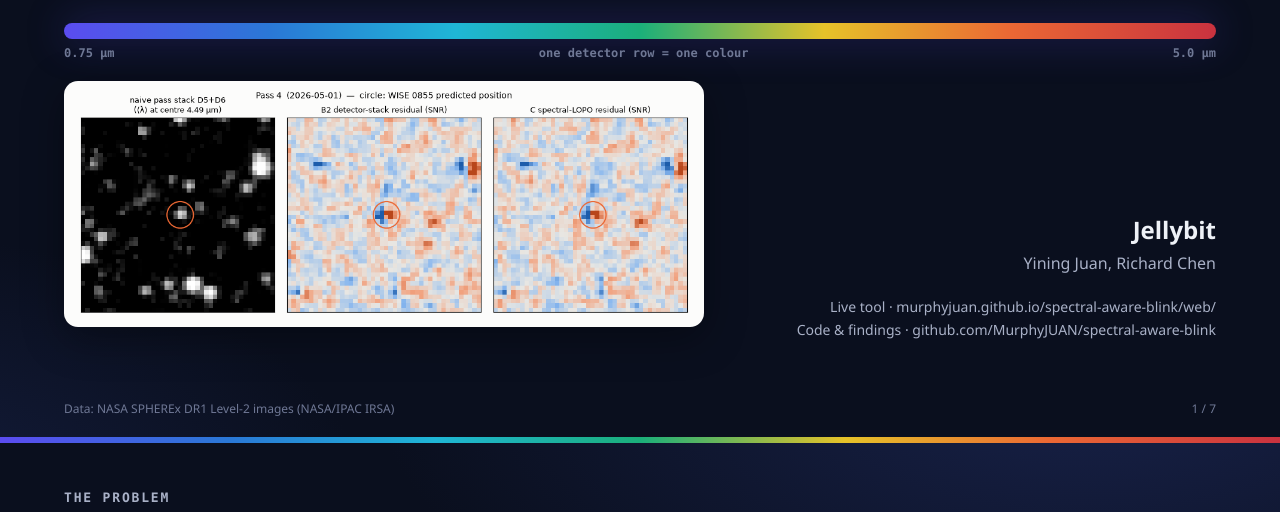
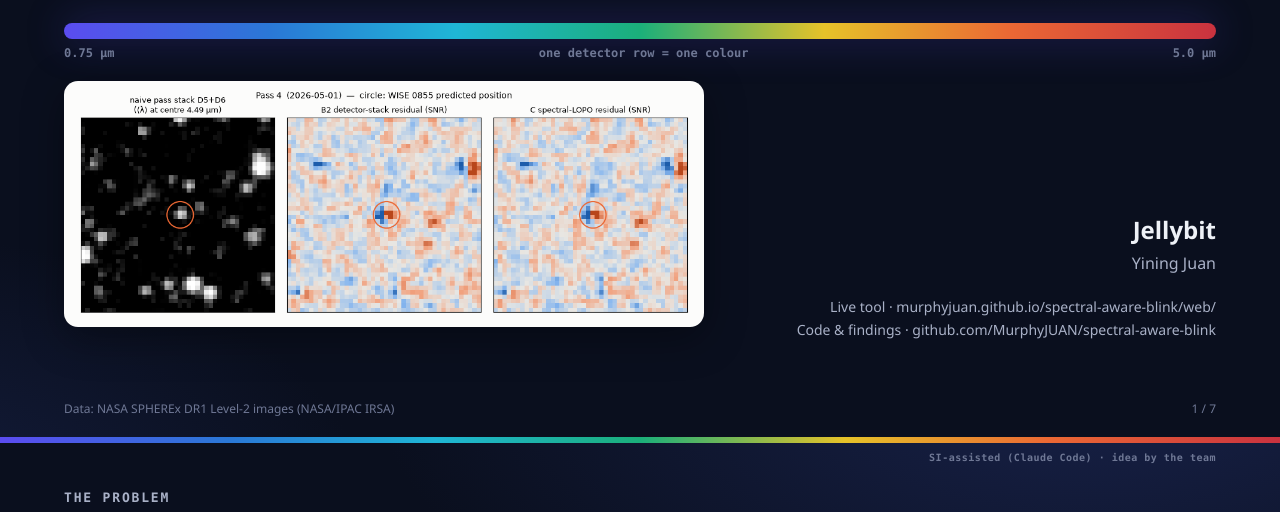
Before and after one commit to MurphyJUAN/spectral-aware-blink, a plain HTML site: page demo/slides.html in a window 1280 px wide. Shown: the part 283-795 px from the top of the page. Drawn offline with Linux system fonts and the light colour scheme.

Commit message:
Single member (Yining Juan); idea-origin wording; SI watermark on slides
Co-Authored-By: Claude Opus 5.5 <noreply@anthropic.com>

```diff
--- a/demo/slides.html
+++ b/demo/slides.html
@@ -17,6 +17,7 @@ body{font-family:"Segoe UI",system-ui,-apple-system,"Helvetica Neue",Arial,sans-
   radial-gradient(1200px 600px at 85% -10%, #18224a 0%, transparent 60%), radial-gradient(900px 500px at -10% 110%, #141d3d 0%, transparent 55%), var(--bg);
   page-break-after:always;padding:54px 64px 40px}
 .slide:last-child{page-break-after:auto}
+.slide::after{content:"SI-assisted (Claude Code) · idea by the team";position:absolute;right:64px;top:16px;font:600 10px/1 ui-monospace,Consolas,monospace;color:#6f7895;letter-spacing:.05em}
 .lvf{position:absolute;left:0;top:0;height:6px;width:100%;background:var(--lvf)}
 .lvf-ticks{position:absolute;top:10px;left:64px;right:64px;display:flex;justify-content:space-between;font:600 10px/1 ui-monospace,Consolas,monospace;color:var(--ink3);letter-spacing:.06em}
 .foot{position:absolute;left:64px;right:64px;bottom:20px;display:flex;justify-content:space-between;font-size:12px;color:var(--ink3)}
@@ -64,7 +65,7 @@ a{color:inherit}
   <div style="position:absolute;left:740px;bottom:96px;right:64px;display:flex;flex-direction:column;gap:22px;align-items:flex-end;text-align:right">
     <div>
       <div style="font-size:24px;font-weight:700">Jellybit</div>
-      <div style="font-size:16px;color:var(--ink2);margin-top:6px">Yining Juan, Richard Chen</div>
+      <div style="font-size:16px;color:var(--ink2);margin-top:6px">Yining Juan</div>
     </div>
     <div style="text-align:right;font-size:14px;color:var(--ink2);line-height:1.6">
       Live tool · murphyjuan.github.io/spectral-aware-blink/web/<br>Code &amp; findings · github.com/MurphyJUAN/spectral-aware-blink
@@ -204,7 +205,7 @@ a{color:inherit}
     <div class="stat" style="flex:1"><div class="n" style="font-size:36px">5,100</div><div class="l">star–detector light curves</div></div>
     <div class="stat" style="flex:1"><div class="n" style="font-size:36px">13</div><div class="l">papers checked for prior work (2014–Nov 2026)</div></div>
   </div>
-  <div class="foot"><span>Jellybit · Yining Juan, Richard Chen</span><span>7 / 7</span></div>
+  <div class="foot"><span>Jellybit · Yining Juan</span><span>7 / 7</span></div>
 </section>
 
 </body>
```
Also changed, not shown: 3 other files.
